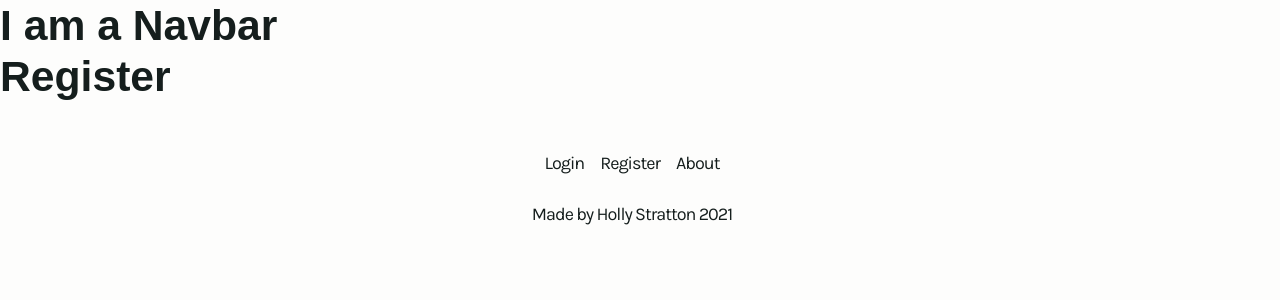
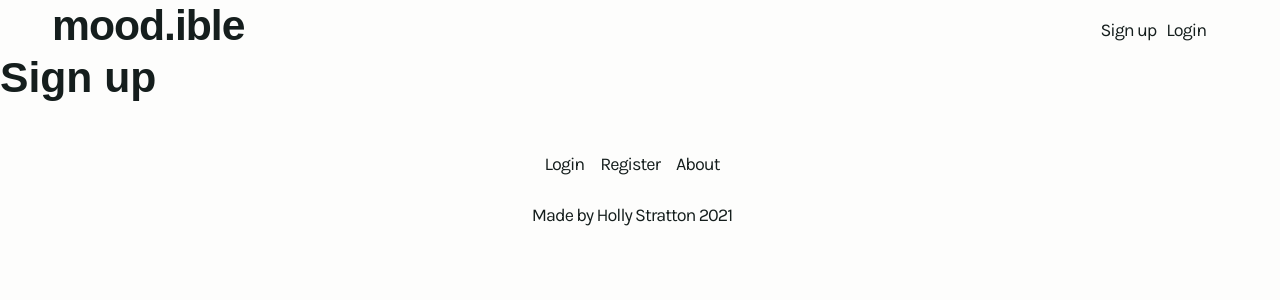
Before and after one commit to hollylouisarose/moodible-frontend, a React (Create React App) app: page /signup in a window 1280 px wide. Shown: the top 300 px of the page. Built offline with nearby package versions, Linux system fonts and the light colour scheme; a web font is replaced by a local one.

Commit message:
initial navbar added and footer corrected

```diff
--- a/src/App.js
+++ b/src/App.js
@@ -5,9 +5,10 @@ import Navbar from './components/common/Navbar'
 import Footer from './components/common/Footer'
 import Home from './components/common/Home'
 
-import Register from './components/auth/Register'
+import SignUp from './components/auth/SignUp'
 import Login from './components/auth/Login'
 import UserProfile from './components/user/UserProfile'
+import About from './components/common/About'
 
 import Moodboard from './components/images/Moodboard'
 
@@ -26,8 +27,17 @@ function App() {
         <Route exact path="/">
           <Home />
         </Route>
+        <Route path="/login">
+          <Login />
+        </Route>
+        <Route path="/signup">
+          <SignUp />
+        </Route>
         <Route path="/moodboard">
           <Moodboard />
+        </Route>
+        <Route path="/about">
+          <About />
         </Route>
         <Route path="notes/new">
           <NoteNew />
@@ -40,12 +50,6 @@ function App() {
         </Route>
         <Route path="/notes">
           <NotesIndex />
-        </Route>
-        <Route path="/signup" >
-          <Register />
-        </Route>
-        <Route path="/login">
-          <Login />
         </Route>
         <Route path="/:userId">
           <UserProfile />
--- a/src/components/auth/Register.js
+++ b/src/components/auth/SignUp.js
@@ -1,6 +1,6 @@
 function Register(){
 
-  return <h2>Register</h2>
+  return <h2>Sign up</h2>
 
 }
 
--- a/src/components/common/Footer.js
+++ b/src/components/common/Footer.js
@@ -1,11 +1,13 @@
+import { Link } from 'react-router-dom'
+
 function Footer(){
   return (
     <footer className="footer">
       <div className="container has-text-centered">
         <div className="links">
-          <a href="/login">Login</a>
-          <a href="/register">Register</a>
-          <a href="/about">About</a>
+          <Link to="/login">Login</Link>
+          <Link to="/signup">Register</Link>
+          <Link to="/about">About</Link>
         </div>
         <p>
             Made by <a href="https://github.com/hollylouisarose">
--- a/src/components/common/Navbar.js
+++ b/src/components/common/Navbar.js
@@ -1,6 +1,55 @@
+import { Link, useLocation } from 'react-router-dom'
+import React from 'react'
+
 function Navbar(){
 
-  return <h2>I am a Navbar</h2>
+  const [isOpen, setIsOpen] = React.useState(false)
+  const { pathname } = useLocation()
+
+  const handleToggle = () => {
+    setIsOpen(!isOpen)
+  }
+
+  React.useEffect(() => {
+    setIsOpen(false)
+  }, [pathname])
+
+
+  return (
+    <nav className="navbar" role="navigation" aria-label="main navigation">
+      <div className="container">
+        <div className="navbar-brand">
+          <Link to="/">
+            <h2>mood.ible</h2>
+          </Link>
+          <span
+            className={`navbar-burger ${isOpen ? 'is-active' : ''}`}
+            onClick={handleToggle}>
+            <span />
+            <span />
+            <span />
+          </span>
+        </div>
+        <div className={`navbar-menu ${isOpen ? 'is-active' : ''}`}>
+          <div className="navbar-end">
+            <div className="navbar-item">
+              <div className="buttons">
+                <>
+                  <Link to="/signup">
+                    Sign up
+                  </Link>
+                  <Link to="/login">
+                    Login
+                  </Link>
+                </>
+                {/* <button>Log Out</button> */}
+              </div>
+            </div>
+          </div>
+        </div>
+      </div>
+    </nav>
+  )
 
 }
 
--- a/src/components/images/Moodboard.js
+++ b/src/components/images/Moodboard.js
@@ -1,5 +1,9 @@
 import React from 'react'
 import axios from 'axios'
+
+// todo:
+// add function to randomly select only 5 images from the data
+// possibly needs to be called in the useEffect and defined outside of function
 
 function Moodboard(){
   const [images, setImages] = React.useState('')
--- a/src/styles/main.scss
+++ b/src/styles/main.scss
@@ -62,6 +62,26 @@ body {
     text-decoration: none;
   }
 
+  // navbar styles
+
+  .navbar {
+    background: none;
+    color: $black
+  }
+
+  .navbar-menu {
+    box-shadow: none;
+    background: none;
+  }
+
+  .navbar-item{
+    .buttons{
+      a {
+        padding-right: 10px;
+      }
+    }
+  }
+
   // footer styles
 
   .footer {
@@ -76,7 +96,7 @@ body {
     }
   }
 
-  }
+  // image grid styles
 
   .masonry {
     margin: 1.5em auto;
@@ -88,6 +108,10 @@ body {
     padding: 0.8em;
     margin: 0 0 0.9em;
   }
+
+
+
+}
 
   // media queries
 
```
